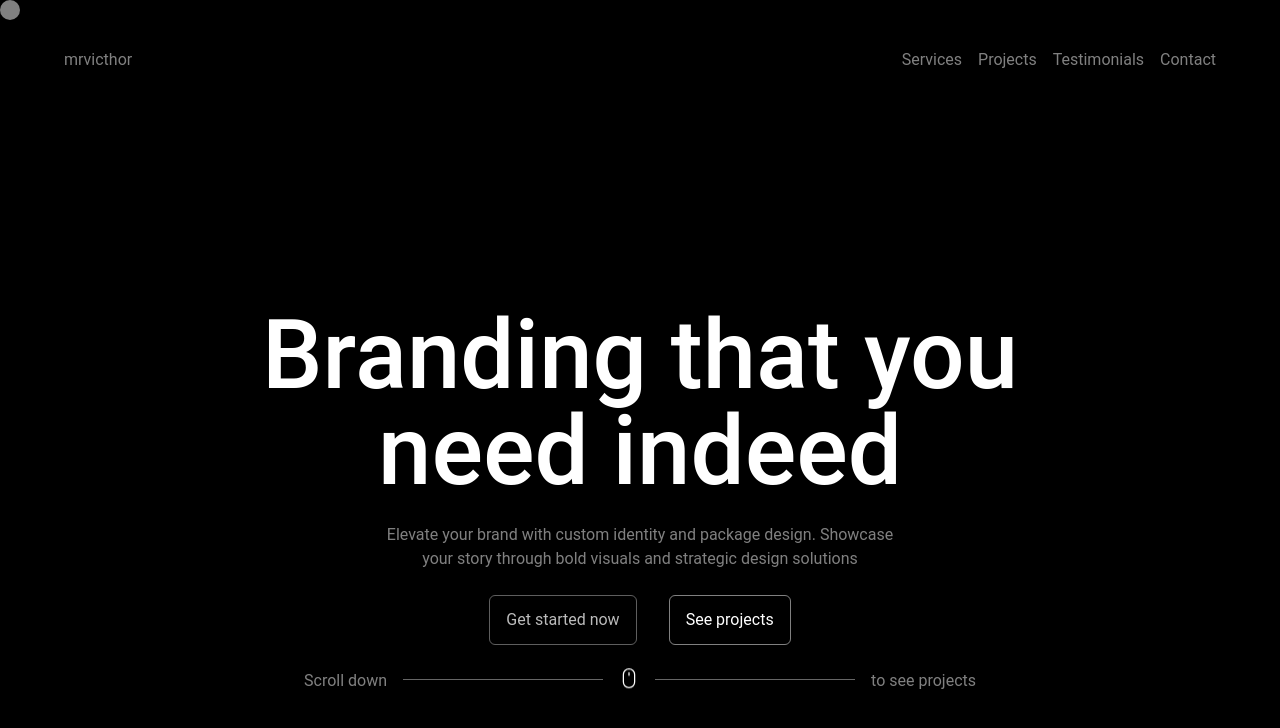
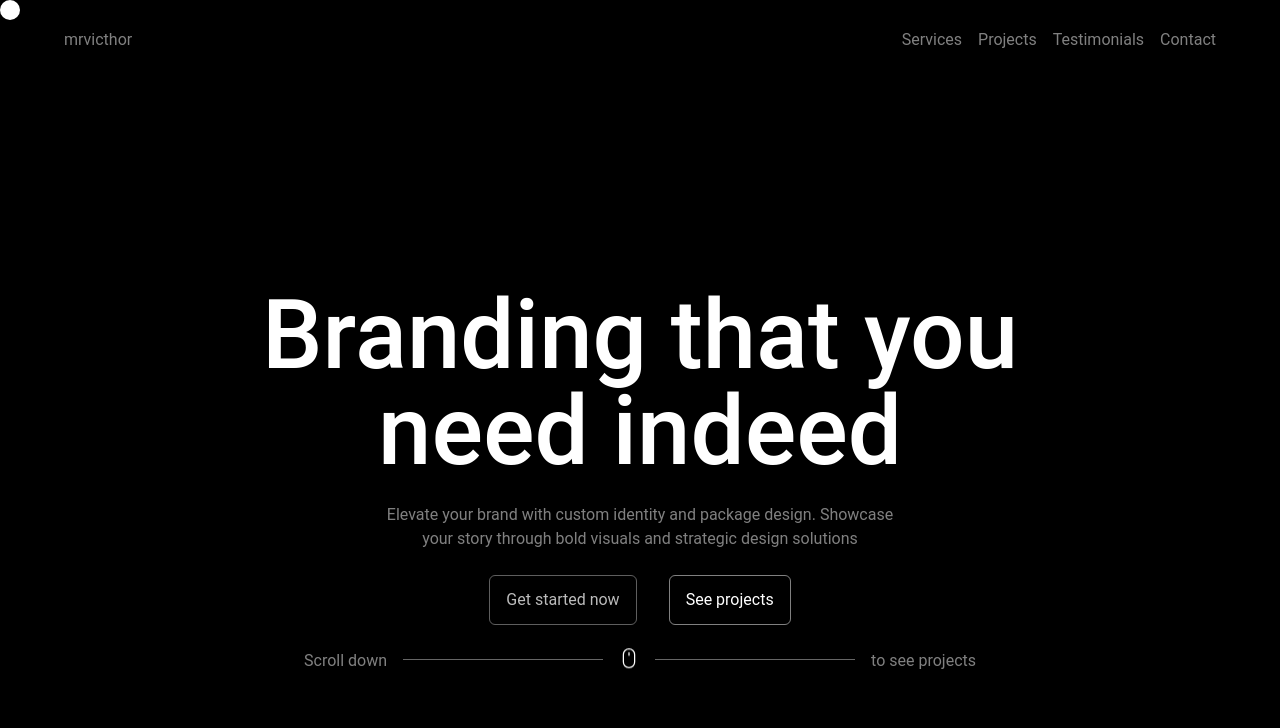
Before and after one commit to mrvicthor/blaqout-services, a React (Vite) app: page / in a window 1280 px wide. Shown: the top 728 px of the page. Built offline with nearby package versions, Linux system fonts and the light colour scheme.

Commit message:
feat(cursor.tsx): added cursor effect to banner text

```diff
--- a/src/components/banner.tsx
+++ b/src/components/banner.tsx
@@ -18,12 +18,14 @@ const Banner = () => {
           onMouseEnter={() => gsap.to("#cursor", { scale: 8, duration: 0.3 })}
           onMouseLeave={() => gsap.to("#cursor", { scale: 1, duration: 0.3 })}
           variants={item}
-          className="text-white text-4xl md:text-6xl lg:text-8xl font-medium text-center banner-header z-20"
+          className="text-white text-4xl md:text-6xl lg:text-8xl font-medium text-center banner-header"
         >
           Branding that you need indeed
         </motion.h1>
         <motion.p
           variants={item}
+          onMouseEnter={() => gsap.to("#cursor", { scale: 8, duration: 0.3 })}
+          onMouseLeave={() => gsap.to("#cursor", { scale: 1, duration: 0.3 })}
           className="text-white/50 text-center w-[40ch] md:w-[60ch]"
         >
           Elevate your brand with custom identity and package design. Showcase
--- a/src/components/cursor.tsx
+++ b/src/components/cursor.tsx
@@ -20,7 +20,7 @@ const Cursor = () => {
   return (
     <div
       id="cursor"
-      className="h-5 w-5 bg-white/50 rounded-full z-5 pointer-events-none"
+      className="hidden md:block fixed top-0 left-0  h-5 w-5 bg-white rounded-full z-5 pointer-events-none mix-blend-difference"
     />
   );
 };
--- a/src/components/header.tsx
+++ b/src/components/header.tsx
@@ -1,6 +1,7 @@
 import { useState } from "react";
 import { Link } from "react-scroll";
 import { MdMenu, MdOutlineClose } from "react-icons/md";
+
 import MobileMenu from "./mobile-menu";
 const Header = () => {
   const [showMenu, setShowMenu] = useState(false);
```
